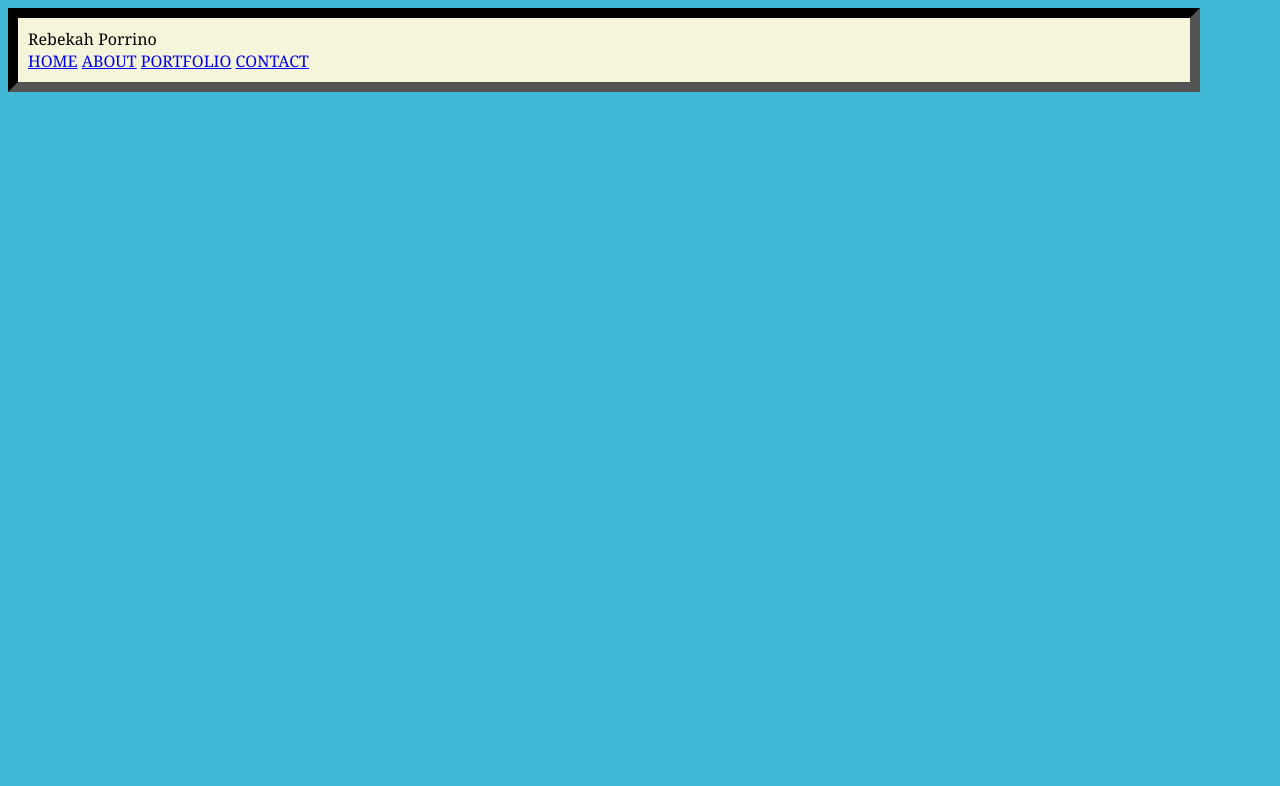
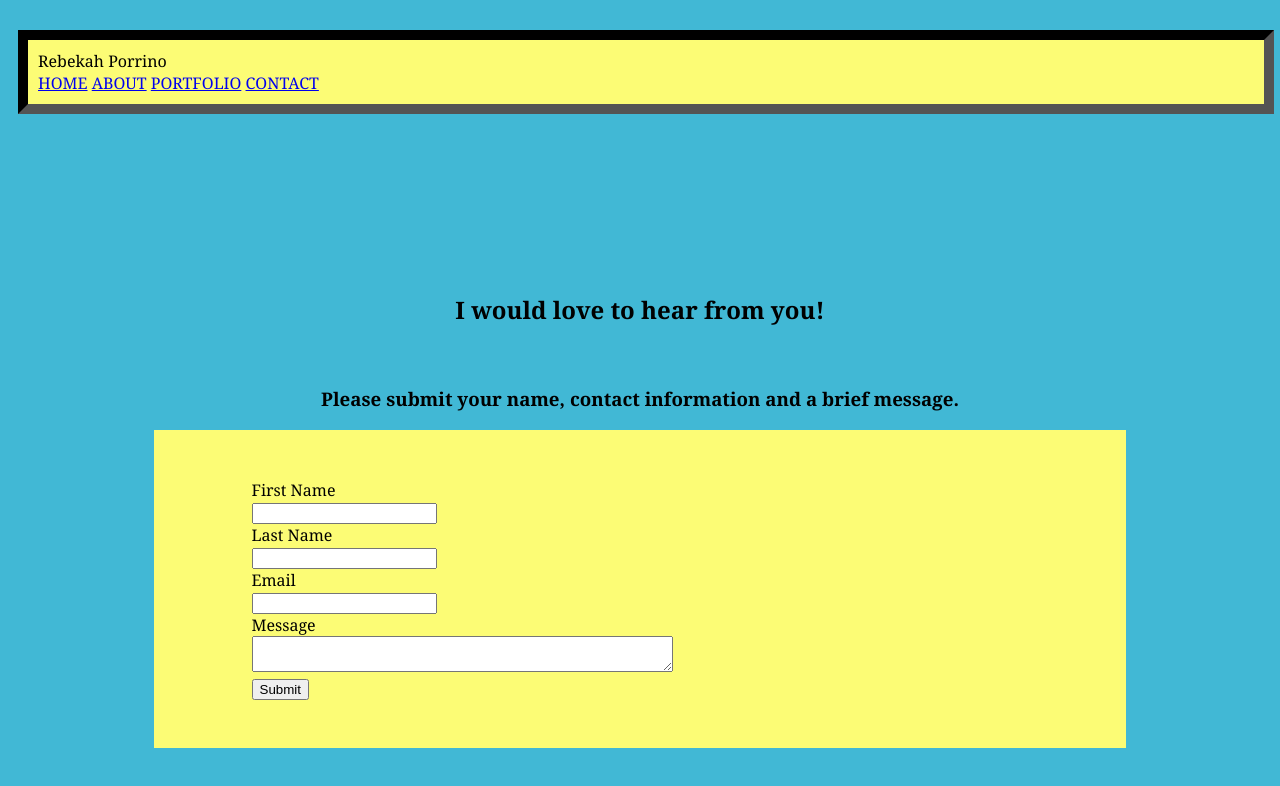
Before and after one commit to Rebekah-Porrino-Personal-Website/personal_website, a plain HTML site: page contact.html in a window 1280 px wide. Drawn offline with Linux system fonts and the light colour scheme.

Commit message:
adding form and additional formatting

```diff
--- a/contact.html
+++ b/contact.html
@@ -4,8 +4,8 @@
     <script defer src="javascript.js"></script></head>
 </head>
 <body>
-    <section class="ribbon">
-        <header>
+    <section>
+        <header class="ribbon">
             <span>Rebekah Porrino</span>
             <nav class="links">
             <a href="index.html">HOME</a>
@@ -15,5 +15,24 @@
             </nav>
         </header>
     </section>
+    <main>
+        <div>
+            <h2>I would love to hear from you!</h2><br/>
+            <h3>Please submit your name, contact information and a brief message.</h3>
+        </div>
+        <article>
+            <form action="formsubmitted.html">
+                <label for="fname">First Name</label><br/>
+                <input type="text" id="fname" name="" /><br/>
+                <label for="lname">Last Name</label><br/>
+                <input type="text" id="lname" name="" /><br/>
+                <label for="email">Email</label><br/>
+                <input type="email" id="email" name="email"/><br/>
+                <label for="text-area"> Message </label><br/>
+                <textarea id="text-area" name="description" row="4" cols="50"></textarea><br/>
+                <input type="submit" value="Submit" />
+            </form>
+        </article>
+    </main>
 </body>
 </html>
--- a/style.css
+++ b/style.css
@@ -4,27 +4,39 @@ body {
 }
 
 
-.ribbon {
+/* .ribbon {
     padding: 10px;
     border: 10px;
     width: 90%;
     border-color: black;
     border-style: inset;
     background-color: beige;
+    position: fixed;
+} */
+
+header {
+    padding: 10px 10px 10px 10px;
+    margin: 10px 10px 10px 10px;
+    border: 10px;
+    width: 95%;
+    display: flexbox;
+    border-color: black;
+    border-style: inset;
+    background-color: rgb(252, 252, 117);
     /* font-family: Cambria, Cochin, Georgia, Times, 'Times New Roman', serif; */
     position: fixed;
 }
 
 main {
-    margin: 30px;
+    margin: 20px;
     border: 5px;
     display: flexbox;
-    padding: 25% 10% 0% 10%;
+    padding: 20% 10% 0% 10%;
     /* font-family: Cambria, Cochin, Georgia, Times, 'Times New Roman', serif; */
 }
 
-.maincontentt {
-    margin: 30px;
+#maincontent {
+    margin: 25px;
     padding: 15px;
     border: 5px;
     border-style: groove;
@@ -32,7 +44,7 @@ main {
     /* font-family: Cambria, Cochin, Georgia, Times, 'Times New Roman', serif; */
 }
 
-h2 {
+h2, h3, h4 {
     text-align: center;
 }
 
@@ -48,3 +60,9 @@ h1 {
     margin-right: auto;
     width: 50%;
 }
+
+form {
+    border: 5px black;
+    background-color:  rgb(252, 252, 117);
+    padding: 5% 10% 5% 10%;
+}
```
Also changed, not shown: about.html (+4 -4 lines), index.html (+8 -10 lines), portfolio.html (+1 -1 lines).
